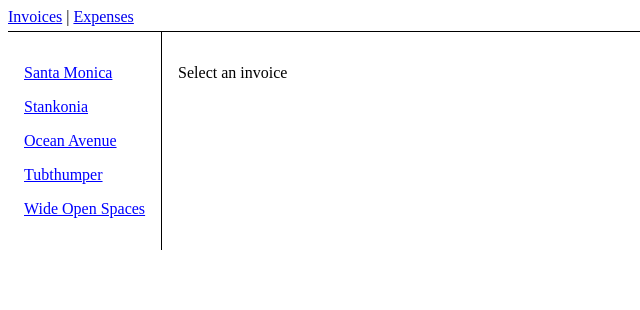
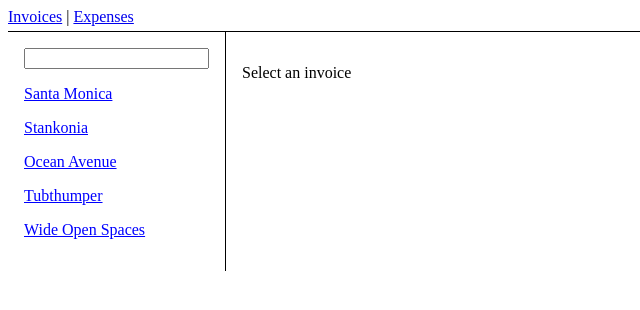
Before and after one commit to 7CORS/ReactJSProfessional, a React (Vite) app in the folder react-router-tutorial/: page /invoices in a window 1280 px wide. Shown: the top 310 px of the page, without its empty margins (0-640 px from the left). Built offline with nearby package versions, Linux system fonts and the light colour scheme.

Commit message:
react-router-tutorial: Search Params

```diff
--- a/react-router-tutorial/src/routes/Invoices/index.tsx
+++ b/react-router-tutorial/src/routes/Invoices/index.tsx
@@ -1,23 +1,69 @@
 import './styles.css';
 
 import { getInvoices } from '../../data/data';
-import { NavLink, Outlet } from 'react-router-dom';
+import { NavLink, Outlet, useSearchParams } from 'react-router-dom';
 
 export default function Invoices() {
     const invoices = getInvoices();
+    const [searchParams, setSearchParams] = useSearchParams();
+
+    /**
+     * handleInputChange - Event handler for the input change event.
+     * Updates the search parameters based on the input value.
+     *
+     * @param {React.ChangeEvent<HTMLInputElement>} event - The input change event.
+     */
+    const handleInputChange = (event: React.ChangeEvent<HTMLInputElement>) => {
+        const name = event.target.value;
+        if (name) {
+            setSearchParams({ name });
+        } else {
+            setSearchParams({});
+        }
+    };
+
+    /**
+     * filterInvoices - Filters the list of invoices based on the search parameters.
+     * If a name is provided in the search parameters, it filters the invoices that start with that name.
+     *
+     * @returns {Array} - The filtered list of invoices.
+     */
+    const filterInvoices = () => {
+        const name = searchParams.get("name");
+        if (!name) {
+            return invoices;
+        }
+        return invoices.filter(invoice =>
+            invoice.name.toLowerCase().startsWith(name.toLowerCase())
+        );
+    };
+
+    /**
+     * renderInvoiceLinks - Renders the list of invoice links.
+     * Uses the filtered list of invoices and maps them to NavLink components.
+     *
+     * @returns {Array} - An array of NavLink components for each invoice.
+     */
+    const renderInvoiceLinks = () => {
+        return filterInvoices().map((invoice) => (
+            <NavLink
+                to={`/invoices/${invoice.number}`}
+                key={invoice.number}
+                className={({ isActive }) => isActive ? "dblock nav-link active-link" : "dblock nav-link"}
+            >
+                {invoice.name}
+            </NavLink>
+        ));
+    };
 
     return (
         <div className="container">
             <nav className="nav">
-                {invoices.map((invoice) => (
-                    <NavLink
-                        to={`/invoices/${invoice.number}`}
-                        key={invoice.number}
-                        className={({ isActive }) => isActive ? "dblock nav-link active-link" : "dblock nav-link"}
-                    >
-                        {invoice.name}
-                    </NavLink>
-                ))}
+                <input
+                    value={searchParams.get("name") || ""}
+                    onChange={handleInputChange}
+                />
+                {renderInvoiceLinks()}
             </nav>
             <Outlet />
         </div>
```
